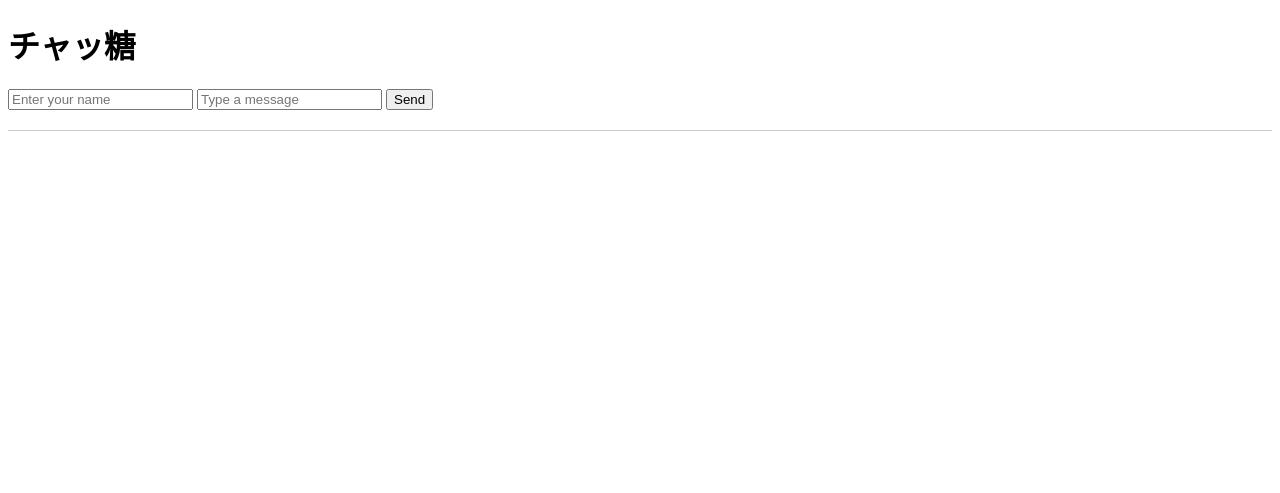
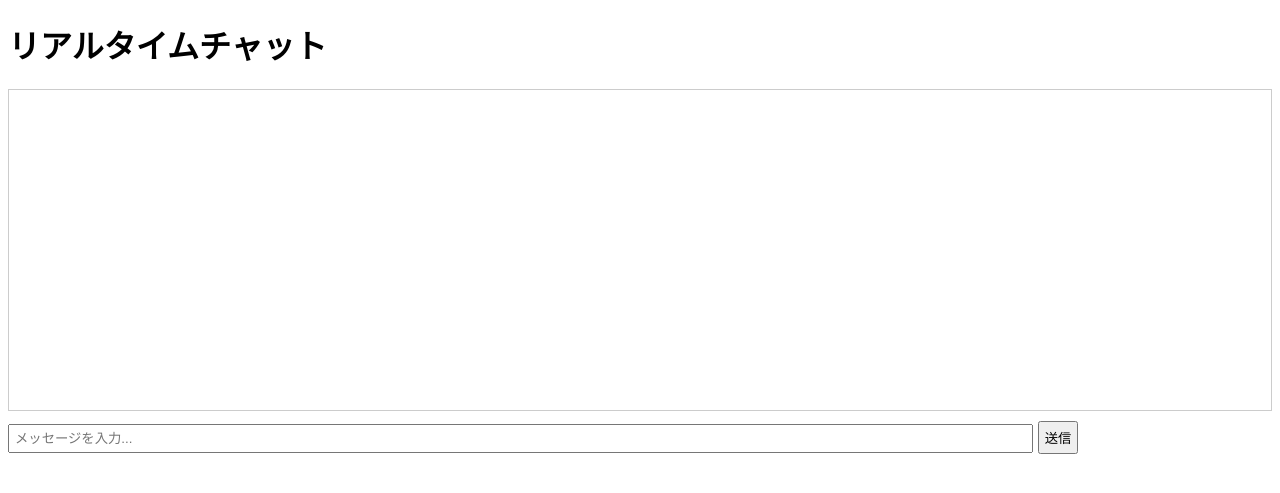
Before and after one commit to gyutorodon/tyattou, a Flask app: template templates/chat.html in a window 1280 px wide. Shown: the top 493 px of the page. Run offline with Flask 2, Linux system fonts and the light colour scheme; the template is opened without the code that fills it, so the values that code supplies are empty; some libraries are stand-ins or nearby versions.

Commit message:
Update chat.html

```diff
--- a/templates/chat.html
+++ b/templates/chat.html
@@ -3,39 +3,50 @@
 <head>
     <meta charset="UTF-8">
     <meta name="viewport" content="width=device-width, initial-scale=1.0">
-    <title>チャッ糖</title>
+    <title>Flask チャット</title>
+    <style>
+        body {
+            font-family: Arial, sans-serif;
+        }
+        #messages {
+            border: 1px solid #ccc;
+            height: 300px;
+            overflow-y: scroll;
+            padding: 10px;
+            margin-bottom: 10px;
+        }
+        input[type="text"] {
+            width: 80%;
+            padding: 5px;
+        }
+        button {
+            padding: 5px;
+        }
+    </style>
+</head>
+<body>
+    <h1>リアルタイムチャット</h1>
+    <div id="messages"></div>
+    <input type="text" id="messageInput" placeholder="メッセージを入力...">
+    <button onclick="sendMessage()">送信</button>
+
     <script src="https://cdnjs.cloudflare.com/ajax/libs/socket.io/4.0.1/socket.io.min.js"></script>
     <script>
-        var socket = io.connect('http://' + document.domain + ':' + location.port);
+        var socket = io();
 
-        // サーバーに接続した時
-        socket.on('connect', function() {
-            console.log("Connected to server");
+        // メッセージ受信時
+        socket.on("message", function(msg) {
+            var messagesDiv = document.getElementById("messages");
+            messagesDiv.innerHTML += "<p>" + msg + "</p>";
+            messagesDiv.scrollTop = messagesDiv.scrollHeight; // メッセージが下にスクロール
         });
 
-        // メッセージ受信
-        socket.on('message', function(data) {
-            var message = document.createElement('div');
-            message.textContent = data.user + ": " + data.text;
-            document.getElementById('messages').appendChild(message);
-        });
-
-        // メッセージを送信
+        // メッセージ送信
         function sendMessage() {
-            var user = document.getElementById('user').value;
-            var text = document.getElementById('message').value;
-            socket.send({user: user, text: text});
-            document.getElementById('message').value = '';  // メッセージ送信後に入力欄をリセット
+            var message = document.getElementById("messageInput").value;
+            socket.send(message);  // サーバーにメッセージを送信
+            document.getElementById("messageInput").value = "";  // 入力フィールドをクリア
         }
     </script>
-</head>
-<body>
-    <h1>チャッ糖</h1>
-    <div>
-        <input type="text" id="user" placeholder="Enter your name" required>
-        <input type="text" id="message" placeholder="Type a message" required>
-        <button onclick="sendMessage()">Send</button>
-    </div>
-    <div id="messages" style="margin-top: 20px; border-top: 1px solid #ccc; padding-top: 10px;"></div>
 </body>
 </html>
```
